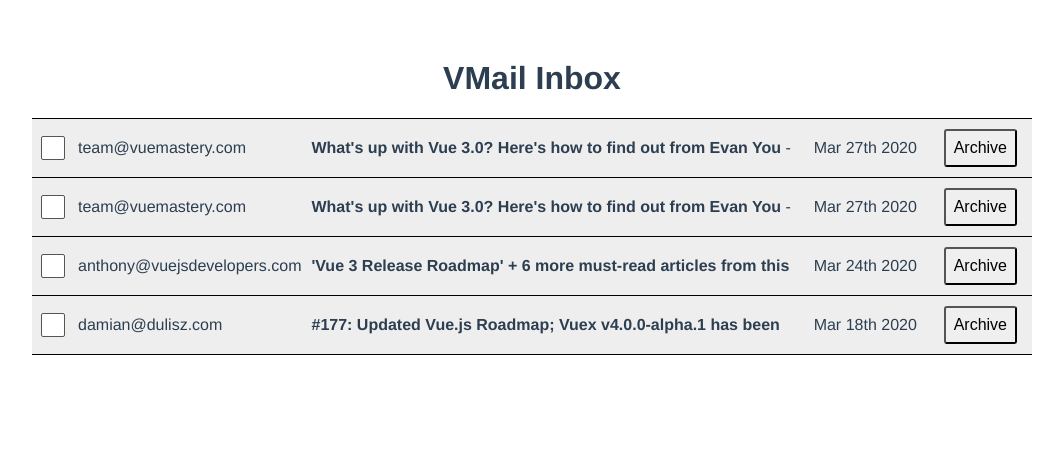
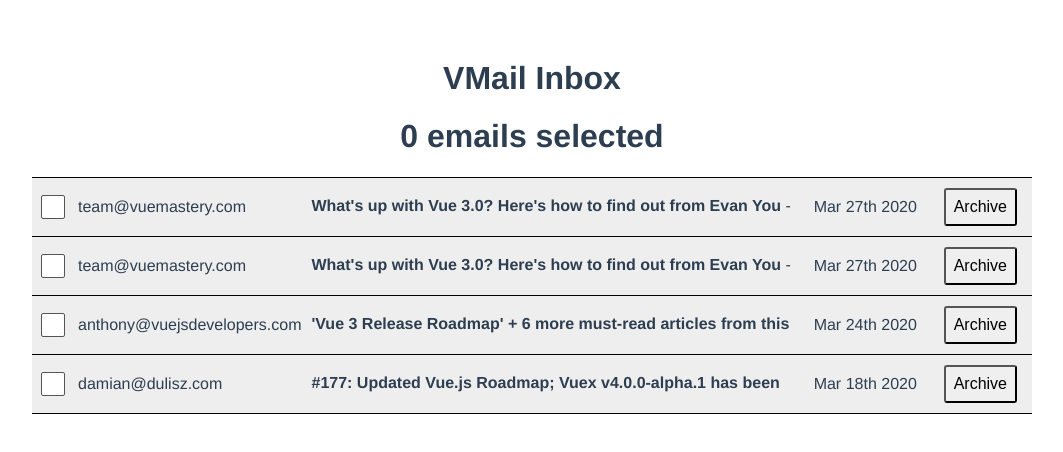
Before and after one commit to sissokho/vue-gmail-clone, a Vue app: page / in a window 1280 px wide. Shown: the top 452 px of the page, without its empty margins (108-1171 px from the left). Built offline with nearby package versions, Linux system fonts and the light colour scheme; data requests are answered from the project's data file.

Commit message:
Multiselect with reactive sets

```diff
--- a/src/components/MailTable.vue
+++ b/src/components/MailTable.vue
@@ -1,5 +1,5 @@
 <script setup>
-import { ref, computed } from 'vue'
+import { ref, computed, reactive } from 'vue'
 import { format } from 'date-fns'
 import axios from 'axios'
 import MailView from '@/components/MailView.vue'
@@ -7,6 +7,18 @@
 
 const { data } = await axios.get('http://localhost:3000/emails')
 const emails = ref(data)
+
+const selected = reactive(new Set())
+const emailSelection = {
+  emails: selected,
+  toggle(email) {
+    if (selected.has(email)) {
+      selected.delete(email)
+    } else {
+      selected.add(email)
+    }
+  }
+}
 
 const openedEmail = ref(null)
 
@@ -67,24 +79,30 @@
 </script>
 
 <template>
+  <h1>{{ emailSelection.emails.size }} emails selected</h1>
   <table class="mail-table">
     <tbody>
       <tr
         v-for="email in unarchivedEmails"
         :key="email.id"
         :class="['clickable', { read: email.read }]"
-        @click="openEmail(email)"
       >
         <td>
-          <input type="checkbox" />
+          <input
+            type="checkbox"
+            @click="emailSelection.toggle(email)"
+            :selected="emailSelection.emails.has(email)"
+          />
         </td>
-        <td>{{ email.from }}</td>
-        <td>
+        <td @click="openEmail(email)">{{ email.from }}</td>
+        <td @click="openEmail(email)">
           <p>
             <strong>{{ email.subject }}</strong> - {{ email.body }}
           </p>
         </td>
-        <td class="date">{{ format(new Date(email.sentAt), 'MMM do yyyy') }}</td>
+        <td @click="openEmail(email)" class="date">
+          {{ format(new Date(email.sentAt), 'MMM do yyyy') }}
+        </td>
         <td><button @click="archiveEmail(email)">Archive</button></td>
       </tr>
     </tbody>
```
